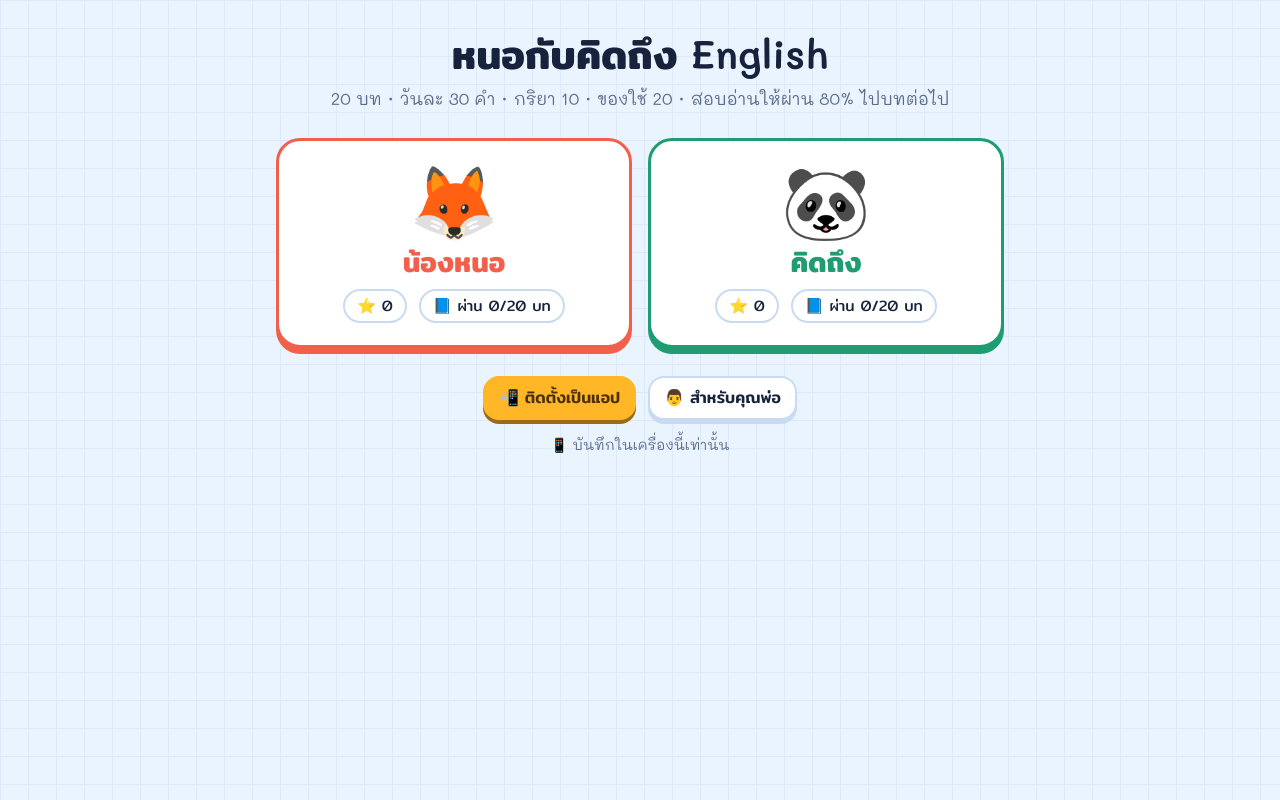
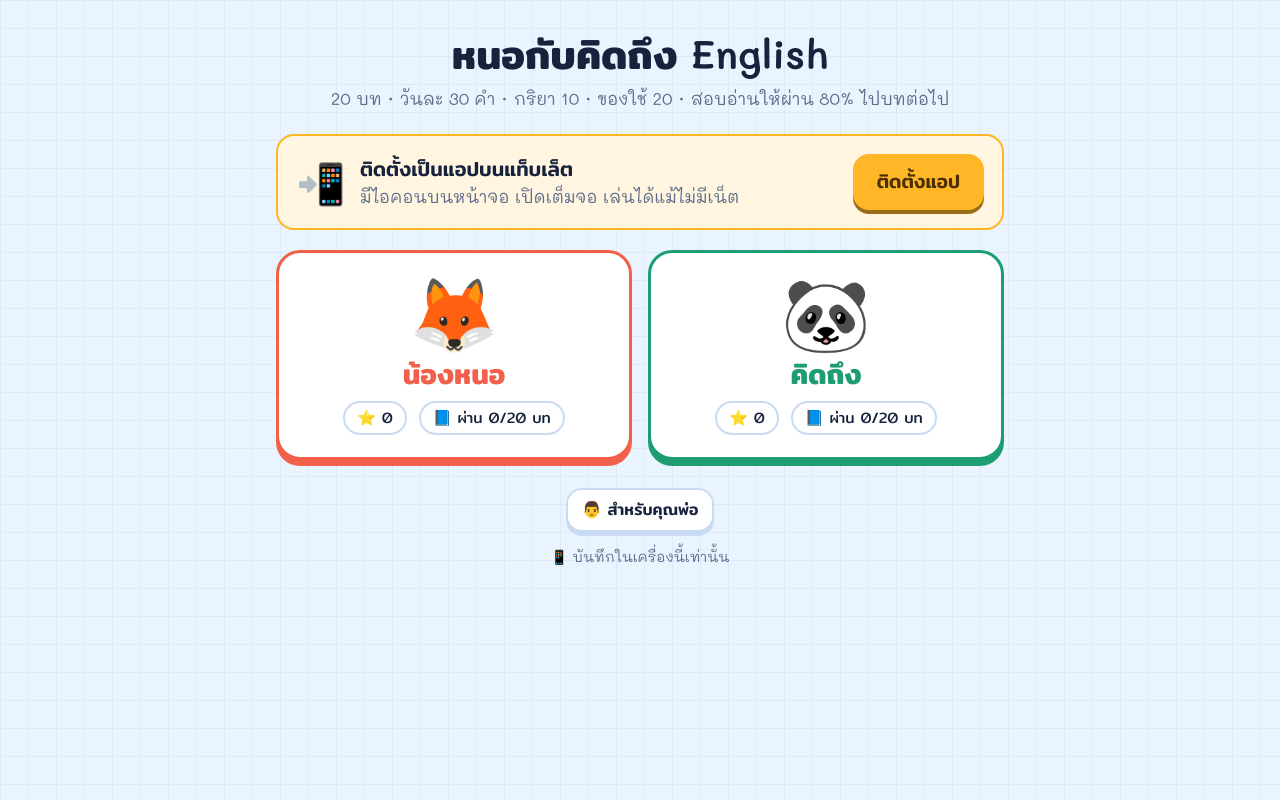
Before and after one commit to turnondark/nor-kid-english, a plain HTML site: page index.html in a window 1280 px wide. Drawn offline with Linux system fonts and the light colour scheme; a web font is replaced by a local one.

Commit message:
Show a large install banner on the home screen
Co-Authored-By: Claude Opus 5.5 <noreply@anthropic.com>

```diff
--- a/index.html
+++ b/index.html
@@ -153,6 +153,12 @@ th{font-family:var(--f-display);font-weight:500;color:var(--muted);font-size:14p
 .switch{display:flex;gap:12px;align-items:center;cursor:pointer}
 .switch input{width:26px;height:26px;accent-color:var(--kid)}
 input.num{font:inherit;font-size:28px;width:140px;padding:8px 12px;border-radius:14px;border:2px solid var(--line);background:var(--paper);color:var(--ink);text-align:center}
+.installbar{display:flex;align-items:center;gap:14px;flex-wrap:wrap;margin-top:16px;border-color:var(--sun);background:color-mix(in srgb,var(--sun) 14%,var(--paper))}
+.installbar .ic{font-size:40px;line-height:1}
+.installbar .tx{flex:1 1 200px;min-width:0}
+.installbar b{font-family:var(--f-display);font-size:20px;font-weight:500}
+a.btn{text-decoration:none;color:inherit}
+a.btn.main{color:var(--sunInk)}
 .steps{margin:0;padding-left:1.4em;display:flex;flex-direction:column;gap:10px;font-size:18px}
 .link{font-family:var(--f-en);font-size:15px;background:var(--bg);padding:8px 12px;border-radius:10px;word-break:break-all;min-width:0;flex:1 1 200px;user-select:all}
 .banner{display:flex;align-items:center;justify-content:space-between;gap:12px;flex-wrap:wrap;margin-bottom:14px;border-color:var(--c)}
@@ -410,12 +416,14 @@ function vHome(){
   const st=mode==="loading"?"กำลังเชื่อมต่อข้อมูล…":mode==="online"?"☁️ บันทึกออนไลน์ เปิดเครื่องไหนก็เล่นต่อได้":"📱 บันทึกในเครื่องนี้เท่านั้น";
   return `<div class="hero"><h1>หนอกับคิดถึง <span class="en">English</span></h1>
   <p class="muted">${NL} บท · วันละ 30 คำ · กริยา 10 · ของใช้ 20 · สอบอ่านให้ผ่าน 80% ไปบทต่อไป</p></div>
+  ${isStandalone()?"":`<div class="card installbar"><span class="ic">📲</span><div class="tx"><b>ติดตั้งเป็นแอปบนแท็บเล็ต</b><div class="muted">มีไอคอนบนหน้าจอ เปิดเต็มจอ เล่นได้แม้ไม่มีเน็ต</div></div>
+    ${canInstallHere()?`<button class="btn main" data-act="install">ติดตั้งแอป</button>`:`<a class="btn main" href="${SITE}" target="_blank" rel="noopener">ไปหน้าติดตั้ง</a>`}</div>`}
   <div class="kids">${KIDS.map(k=>{const d=kids[k.id];const n=Object.keys(d.passed).length;
     return `<button class="kidbtn" style="--c:${k.c}" data-act="kid" data-id="${k.id}" ${mode==="loading"?"disabled":""}>
       <span class="ava">${k.ava}</span><span class="nm">${k.name}</span>
       <span class="row" style="justify-content:center"><span class="pill">⭐ ${totalStars(d)}</span><span class="pill">📘 ผ่าน ${n}/${NL} บท</span>${streak(d)?`<span class="pill">🔥 ${streak(d)} วัน</span>`:""}${weeklyDue(d)?`<span class="pill">📝 มีสอบรอบยอด</span>`:""}${d.resume?`<span class="pill">▶ มีงานค้าง</span>`:""}</span>
     </button>`}).join("")}</div>
-  <div class="parent row" style="justify-content:center">${canInstallHere()?`<button class="btn small main" data-act="install">📲 ติดตั้งเป็นแอป</button>`:""}<button class="btn small" data-act="gate">👨 สำหรับคุณพ่อ</button></div>
+  <div class="parent row" style="justify-content:center"><button class="btn small" data-act="gate">👨 สำหรับคุณพ่อ</button></div>
   <p class="status muted">${st}</p>`;
 }
 
@@ -648,6 +656,7 @@ function vResult(){
 }
 
 /* ---------- ติดตั้งเป็นแอป (เฉพาะเวอร์ชัน github.io) ---------- */
+const SITE="https://turnondark.github.io/nor-kid-english/";
 let installEvt=null;
 addEventListener("beforeinstallprompt",e=>{e.preventDefault();installEvt=e;if(view.name==="home"||view.name==="install")render()});
 addEventListener("appinstalled",()=>{installEvt=null;toast("ติดตั้งแล้ว ดูไอคอนที่หน้าจอหลักได้เลย");if(view.name==="home"||view.name==="install")go({name:"home"})});
--- a/sw.js
+++ b/sw.js
@@ -1,5 +1,5 @@
 // เก็บเกมไว้ในเครื่อง เล่นได้แม้ไม่มีเน็ต; หน้าเกมโหลดจากเน็ตก่อนเสมอเพื่อได้เวอร์ชันล่าสุด
-const C="nk-english-20261122135344";
+const C="nk-english-20261122135616";
 const CORE=["./","./index.html","./manifest.webmanifest","./icon-192.png","./icon-512.png"];
 self.addEventListener("install",e=>{e.waitUntil(caches.open(C).then(c=>c.addAll(CORE)).then(()=>self.skipWaiting()))});
 self.addEventListener("activate",e=>{e.waitUntil(caches.keys().then(ks=>Promise.all(ks.filter(k=>k!==C).map(k=>caches.delete(k)))).then(()=>self.clients.claim()))});
```
